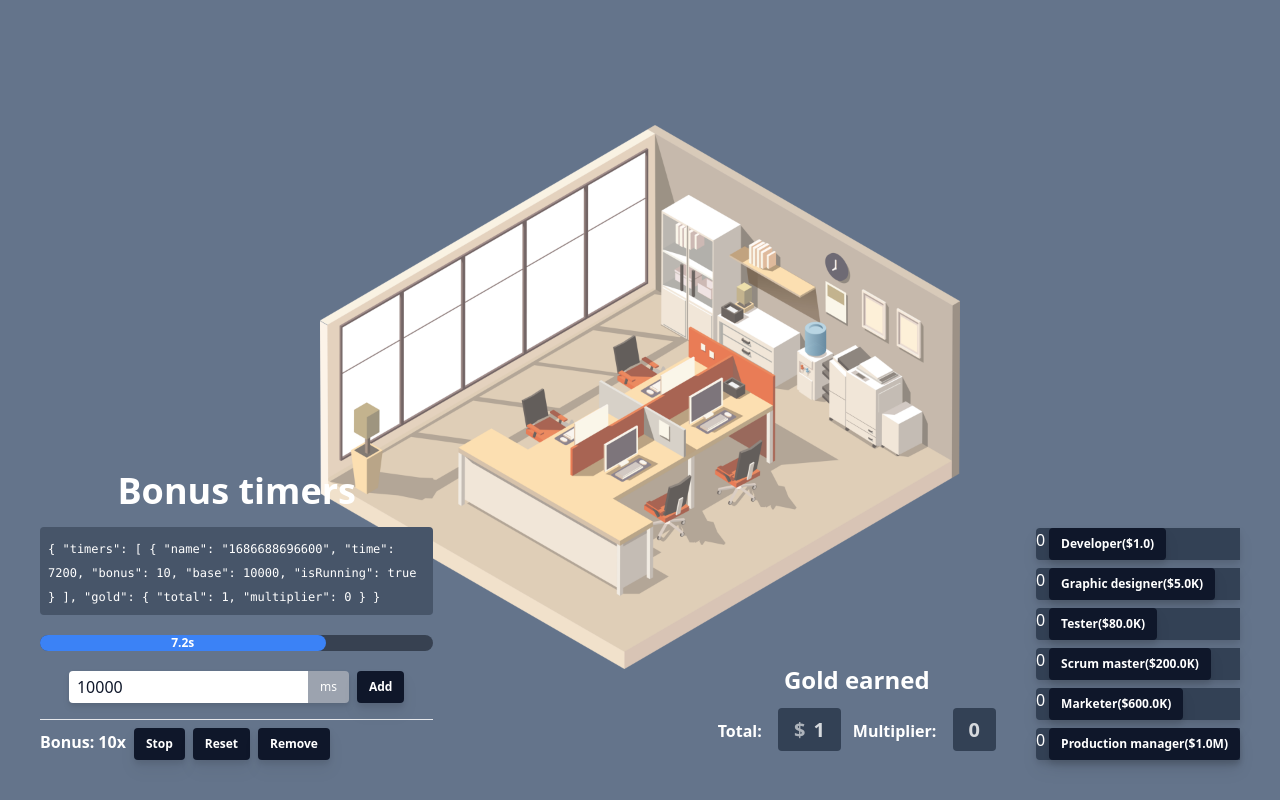
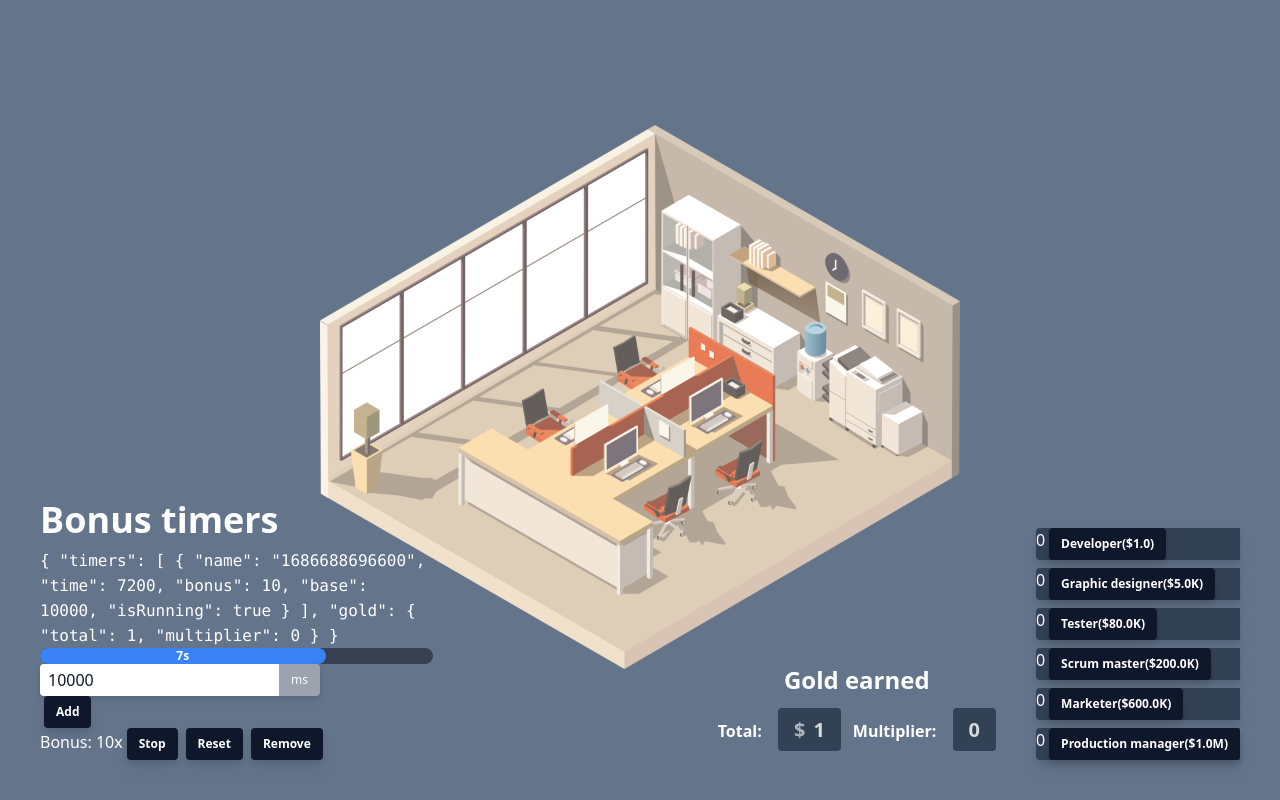
Before and after one commit to duquejo/react-ts-reduxtk-timers-project, a React (Vite) app: page / in a window 1280 px wide. Both pictures are taken after a click on the button "Add". Built offline with nearby package versions, Linux system fonts and the light colour scheme.

Commit message:
:recycle: General refactor

```diff
--- a/src/App.tsx
+++ b/src/App.tsx
@@ -1,23 +1,30 @@
 import React from 'react';
 import { Timers } from './app/components/hud/Timers';
 import { Gold } from './app/components/hud/Gold';
-import { Items } from './app/components/hud/Items';
 import { Agency } from './app/components/graphic/Agency';
+import { IPersonalState, selectTools } from './app/slices/tools';
+import { useAppSelector } from './app/hooks/hooks';
+import { Item } from './app/components/hud/Item';
 
 function App(): JSX.Element {
+	const tools = useAppSelector(selectTools);
+
 	return (
 		<div className="h-screen bg-slate-500 text-white p-10">
-			<div className="absolute top-1/2 left-1/2 transform -translate-x-1/2 -translate-y-1/2 right-0 z-10">
+			<div className="absolute top-1/2 left-1/2 transform -translate-x-1/2 -translate-y-1/2 right-0 z-20">
 				<Agency />
 			</div>
 			<div className="h-full flex items-end gap-5">
 				<div className="basis-1/3 z-20">
 					<Timers />
 				</div>
-				<div className="basis-2/3 flex items-end justify-end z-20">
+				<div className="basis-2/3 flex items-end justify-end">
 					<Gold />
 					<div className="flex flex-col gap-2 ml-10">
-						<Items />
+						{tools.length > 0 &&
+							tools.map((tool: IPersonalState, index: number) => (
+								<Item key={`employee-${index}`} index={index} {...tool} />
+							))}
 					</div>
 				</div>
 			</div>
--- a/src/app/components/graphic/Agency.tsx
+++ b/src/app/components/graphic/Agency.tsx
@@ -3,71 +3,46 @@ import { LazyLoadImage } from 'react-lazy-load-image-component';
 import 'react-lazy-load-image-component/src/effects/blur.css';
 
 import officeImg from '../../../assets/office_cubicle.png';
-import guyImg from '../../../assets/guy.gif';
-import guyImg2 from '../../../assets/guy2.gif';
 import { useAppSelector } from '../../hooks/hooks';
 import { IPersonalState, selectTools } from '../../slices/tools';
+import { activeEmployeesCheck } from '../../utils/progressUtils';
+import { Character } from './Character';
 
 export const Agency = () => {
 	const ppl = useAppSelector(selectTools);
-	const [showPpl, setShowPpl] = useState<Array<boolean>>(() => {
-		return new Array(ppl.length).fill(false);
-	});
+
+	const [showPpl, setShowPpl] = useState<boolean>(() =>
+		activeEmployeesCheck(ppl)
+	);
 
 	const handleOnLoad = () => {
 		console.log('Setted Placeholder');
-		const active = activePersonalIndexes();
+		handleShowPpl();
+	};
+
+	const handleShowPpl = () => {
+		const active = activeEmployeesCheck(ppl);
 		if (active !== showPpl) {
 			setShowPpl(active);
 		}
 	};
 
-	/**
-	 * @TODO refactorizar de modo que no utilice un array de mostrar sino que sea integrado con el state.
-	 * @TODO Cambiar nombre de tools por personal.
-	 */
-
-	const images = [
-		{
-			img: guyImg,
-			position: 'right-0',
-		},
-		{
-			img: guyImg2,
-			position: 'right-[35rem]',
-		},
-	];
-
 	useEffect(() => {
-		const active = activePersonalIndexes();
-		if (active !== showPpl) {
-			setShowPpl(active);
-		}
+		handleShowPpl();
 	}, [ppl]);
 
-	const activePersonalIndexes = (): Array<boolean> =>
-		ppl.map((p: IPersonalState) => p.quantity > 0);
-
 	return (
-		<div className="relative">
+		<div className="w-full h-full">
 			<LazyLoadImage
 				effect="blur"
 				src={officeImg}
 				alt="Office"
 				afterLoad={handleOnLoad}
 			/>
-			{showPpl.length &&
-				showPpl.map((p: boolean, i: number) => {
-					if (p === true) {
-						return (
-							<LazyLoadImage
-								key={i}
-								className={`absolute top-1/2 transform -translate-x-1/2 ${images[i].position}`}
-								src={images[i].img}
-								alt="Guy"
-								width={100}
-							/>
-						);
+			{showPpl &&
+				ppl.map((p: IPersonalState, i: number) => {
+					if (p.quantity > 0) {
+						return <Character key={`character-${i}`} {...p} role={p.name} />;
 					}
 					return;
 				})}
--- /dev/null
+++ b/src/app/components/graphic/Character.tsx
@@ -0,0 +1,51 @@
+import React, { FC } from 'react';
+import { LazyLoadImage } from 'react-lazy-load-image-component';
+
+import guyImg from '../../../assets/guy.gif';
+import guyImg2 from '../../../assets/guy2.gif';
+import { IPersonalState, ROLES } from '../../slices/tools';
+import { formatGold } from '../../utils/progressUtils';
+
+interface ICharacterProps extends IPersonalState {
+	role: ROLES;
+}
+
+interface ICharacterConfig {
+	image: string;
+	position: string;
+}
+
+type characterImgType = Record<string, ICharacterConfig>;
+
+const characterImgMapping: characterImgType = {
+	[ROLES.DEVELOPER]: {
+		image: guyImg,
+		position: 'top-64 right-4',
+	},
+	[ROLES.DESIGNER]: {
+		image: guyImg2,
+		position: 'top-52 left-40',
+	},
+};
+
+export const Character: FC<ICharacterProps> = ({
+	role,
+	quantity,
+	name,
+	cost,
+	profit,
+}: ICharacterProps) => {
+	const { image, position } = characterImgMapping[role];
+
+	return (
+		<div className={`character ${position}`}>
+			<LazyLoadImage className="peer" src={image} alt={name} width={100} />
+			<div className="character__info">
+				<span>Role: {name}</span>
+				<span>Quantity: {quantity}</span>
+				<span>Cost: ${formatGold(cost, true)}</span>
+				<span>Profit: ${profit}</span>
+			</div>
+		</div>
+	);
+};
--- a/src/app/components/hud/Bar.tsx
+++ b/src/app/components/hud/Bar.tsx
@@ -1,16 +1,12 @@
 import React, { FC } from 'react';
-import { useAppSelector } from '../../hooks/hooks';
-import { ITimerState, selectTimer } from '../../slices/timer';
+import { ITimerState } from '../../slices/timer';
 import { formatTime, progressBarCalculation } from '../../utils/progressUtils';
 
-export const Bar: FC = () => {
-	const timers = useAppSelector(selectTimer);
+type IBarProps = ITimerState;
+
+export const Bar: FC<IBarProps> = (timer) => {
 	return (
-		<>
-			{timers &&
-				timers.map((timer: ITimerState) => {
-					return (
-						<div key={timer.name} className="bar__block-outer">
+		<div className="bar__block-outer">
 			<div
 				className="bar__block-inner"
 				style={{ width: `${progressBarCalculation(timer)}%` }}
@@ -19,7 +15,4 @@ export const Bar: FC = () => {
 			</div>
 		</div>
 	);
-				})}
-		</>
-	);
 };
--- /dev/null
+++ b/src/app/components/hud/NewTimer.tsx
@@ -0,0 +1,45 @@
+import React, { ChangeEvent, FC, useState } from 'react';
+import { useAppDispatch } from '../../hooks/hooks';
+import { addTimer } from '../../slices/timer';
+
+export const NewTimer: FC = () => {
+	const defaultValue = 10000;
+	const dummyBonus = 10;
+
+	const [bonus, setBonus] = useState<number>(dummyBonus);
+	const [timeInput, setTimeInput] = useState<number>(defaultValue);
+
+	const dispatch = useAppDispatch();
+
+	const handleOnClickAdd = (name: string = Date.now().toString()) => {
+		setBonus((prev) => prev * dummyBonus);
+		dispatch(
+			addTimer({
+				name,
+				time: timeInput,
+				bonus,
+			})
+		);
+	};
+
+	const handleOnChange = (e: ChangeEvent<HTMLInputElement>): void => {
+		setTimeInput(parseInt(e.target.value));
+	};
+
+	return (
+		<>
+			<div className="input__container">
+				<input
+					type="text"
+					name="timer"
+					placeholder="New timer ms"
+					id="timer"
+					onChange={handleOnChange}
+					value={timeInput}
+				/>
+				<div className="caret">ms</div>
+			</div>
+			<button onClick={() => handleOnClickAdd()}>Add</button>
+		</>
+	);
+};
--- /dev/null
+++ b/src/app/components/hud/TimerControl.tsx
@@ -0,0 +1,49 @@
+import React, { FC } from 'react';
+import {
+	ITimerState,
+	deleteTimer,
+	resetTimer,
+	toggleTimer,
+} from '../../slices/timer';
+import { useAppDispatch } from '../../hooks/hooks';
+
+interface ITimerControl extends ITimerState {
+	index: number;
+}
+
+export const TimerControl: FC<ITimerControl> = ({
+	bonus,
+	isRunning,
+	index,
+	base: baseTime,
+}: ITimerControl) => {
+	const dispatch = useAppDispatch();
+
+	const handleOnClickToggle = (index: number) => {
+		dispatch(toggleTimer(index));
+	};
+
+	const handleOnClickDelete = (index: number) => {
+		dispatch(deleteTimer(index));
+	};
+
+	const handleOnClickReset = (time: number, index: number) => {
+		dispatch(
+			resetTimer({
+				time,
+				index,
+			})
+		);
+	};
+
+	return (
+		<li>
+			<span>Bonus: {bonus}x</span>
+			<button onClick={() => handleOnClickToggle(index)}>
+				{isRunning ? 'Stop' : 'Resume'}
+			</button>
+			<button onClick={() => handleOnClickReset(baseTime, index)}>Reset</button>
+			<button onClick={() => handleOnClickDelete(index)}>Remove</button>
+		</li>
+	);
+};
--- a/src/app/components/hud/Timers.tsx
+++ b/src/app/components/hud/Timers.tsx
@@ -1,111 +1,48 @@
-import React, { ChangeEvent, FC, useState } from 'react';
-import { useAppDispatch, useAppSelector } from '../../hooks/hooks';
-import {
-	ITimerState,
-	addTimer,
-	deleteTimer,
-	resetTimer,
-	selectTimer,
-	toggleTimer,
-} from '../../slices/timer';
+import React, { FC } from 'react';
+import { useAppSelector } from '../../hooks/hooks';
+import { ITimerState, selectTimer } from '../../slices/timer';
 import { Bar } from './Bar';
 import { selectGold } from '../../slices/gold';
+import { NewTimer } from './NewTimer';
+import { TimerControl } from './TimerControl';
 
 export const Timers: FC = () => {
-	const defaultValue = 10000;
-	const [timeInput, setTimeInput] = useState<number>(defaultValue);
-
 	const timers = useAppSelector(selectTimer);
 	const gold = useAppSelector(selectGold);
 
-	const dispatch = useAppDispatch();
-
-	const dummyBonus = 10;
-
-	const [bonus, setBonus] = useState<number>(dummyBonus);
-
-	const handleOnClickAdd = (name: string = Date.now().toString()) => {
-		setBonus((prev) => prev * dummyBonus);
-		dispatch(
-			addTimer({
-				name,
-				time: timeInput,
-				bonus,
-			})
-		);
-	};
-
-	const handleOnClickToggle = (index: number) => {
-		dispatch(toggleTimer(index));
-	};
-
-	const handleOnClickDelete = (index: number) => {
-		dispatch(deleteTimer(index));
-	};
-
-	const handleOnClickReset = (time: number = defaultValue, index: number) => {
-		dispatch(
-			resetTimer({
-				time,
-				index,
-			})
-		);
-	};
-
-	const handleOnChange = (e: ChangeEvent<HTMLInputElement>): void => {
-		setTimeInput(parseInt(e.target.value));
-	};
-
 	return (
-		<>
+		<div className="timers">
 			<h1 className="timers__title">Bonus timers</h1>
-			<div className="timers__block">
 			{timers.length > 0 && (
 				<div className="timers__debugger">
 					<code>{JSON.stringify({ timers, gold }, null, 4)}</code>
 				</div>
 			)}
 			<div className="timers__current-timers-bar">
-					<Bar />
+				{timers.length > 0 &&
+					timers.map((timer: ITimerState) => (
+						<Bar key={`timer-${timer.name}`} {...timer} />
+					))}
 			</div>
+			{/* Just for debugging */}
 			<div className="timers__new-timer">
-					<div className="input__container">
-						<input
-							type="text"
-							name="timer"
-							placeholder="New timer ms"
-							id="timer"
-							onChange={handleOnChange}
-							value={timeInput}
-						/>
-						<div className="caret">ms</div>
-					</div>
-					<button onClick={() => handleOnClickAdd()}>Add</button>
+				<NewTimer />
 			</div>
 			<div className="timers__current-timers-control">
+				{timers.length > 0 && (
 					<ul>
-						{timers.length > 0 &&
-							timers.map((timer: ITimerState, index: number) => {
+						{timers.map((timer: ITimerState, index: number) => {
 							return (
-									<li key={`counter-${index}`}>
-										<span>Bonus: {timer.bonus}x</span>
-										<button onClick={() => handleOnClickToggle(index)}>
-											{timer.isRunning ? 'Stop' : 'Resume'}
-										</button>
-										<button
-											onClick={() => handleOnClickReset(timer.base, index)}
-										>
-											Reset
-										</button>
-										<button onClick={() => handleOnClickDelete(index)}>
-											Remove
-										</button>
-									</li>
+								<TimerControl
+									key={`counter-${index}`}
+									index={index}
+									{...timer}
+								/>
 							);
 						})}
 					</ul>
+				)}
 			</div>
 		</div>
-		</>
 	);
 };
--- a/src/app/utils/progressUtils.ts
+++ b/src/app/utils/progressUtils.ts
@@ -1,13 +1,22 @@
 import { ITimerState } from '../slices/timer';
+import { IPersonalState } from '../slices/tools';
 
 export const progressBarCalculation = ({ time, base }: ITimerState): number => {
 	return base > 0 ? (time * 100) / base : 0;
 };
 
-export const formatTime = (time: number): string => {
-	const ms = Math.round(time / 100) % 10;
-	const secs = Math.floor(time / 1000) % 60;
-	return `${secs}.${ms}s`;
+export const formatTime = (ms: number) => {
+	if (ms < 0) ms = -ms;
+	const time = {
+		d: Math.floor(ms / 86400000),
+		h: Math.floor(ms / 3600000) % 24,
+		m: Math.floor(ms / 60000) % 60,
+		s: Math.floor(ms / 1000) % 60,
+	};
+	return Object.entries(time)
+		.filter((val) => val[1] !== 0)
+		.map((val) => val[1] + '' + val[0])
+		.join('');
 };
 
 interface IFormatGold {
@@ -36,3 +45,7 @@ export const formatGold = (number: number, precisionForce = false): string => {
 	}
 	return number.toString();
 };
+
+export const activeEmployeesCheck = (
+	employees: Array<IPersonalState>
+): boolean => employees.some((p: IPersonalState) => p.quantity > 0);
--- a/src/index.css
+++ b/src/index.css
@@ -1,6 +1,4 @@
 @tailwind base;
-@tailwind components;
-@tailwind utilities;
 
 @layer base {
 	h1 {
@@ -14,14 +12,18 @@
 	}
 }
 
+@tailwind components;
+
 @layer components {
 	/** Gold **/
 	.gold__span {
 		@apply rounded font-bold px-4 py-2 bg-slate-700 text-xl mx-3 last:mr-0 text-white/80 first:before:content-['$'] first:before:mr-2 first:before:text-white/60;
 	}
-
 	.gold__block {
 		@apply block mt-5 text-base;
+	}
+	.gold__title {
+		@apply mb-4 text-center font-semibold;
 	}
 
 	/** Item **/
@@ -40,16 +42,12 @@
 	}
 
 	/** Timers **/
-	.timers__title,
-	.gold__title {
+	.timers {
+		@apply mx-auto;
+		&__title {
 			@apply mb-4 text-center font-semibold;
 		}
-
-	.timers__block {
-		@apply mx-auto;
-	}
-
-	.timers__new-timer {
+		&__new-timer {
 			@apply flex flex-row justify-center;
 			button {
 				@apply ml-2;
@@ -64,24 +62,22 @@
 				}
 			}
 		}
-
-	.timers__current-timers-bar {
+		&__current-timers-bar {
 			@apply my-5;
 		}
-
-	.timers__current-timers-control {
+		&__current-timers-control {
 			> ul li {
-			@apply first:mt-4 my-2 last:mb-0 pt-2 border-t;
+				@apply first:mt-4 my-2 last:mb-0 pt-2 border-t flex items-center justify-center;
 				span {
 					@apply mr-1 text-base font-semibold;
 				}
 			}
 		}
-
-	.timers__debugger {
+		&__debugger {
 			@apply bg-slate-600 rounded p-2;
 			code {
-			@apply text-xs;
+				@apply text-[0.6rem];
+			}
 		}
 	}
 
@@ -93,4 +89,17 @@
 	.bar__block-inner {
 		@apply bg-blue-500 text-xs font-bold text-center p-0.5 leading-none rounded-full transition-all whitespace-nowrap;
 	}
+
+	/** Character **/
+	.character {
+		@apply absolute transform -translate-x-1/2 z-20 flex cursor-pointer transition-opacity duration-200;
+		&__info {
+			@apply bg-slate-900 p-3 rounded drop-shadow invisible transition-opacity opacity-0 peer-hover:opacity-100 peer-hover:visible text-xs z-30 w-full absolute -left-0 -top-2 -translate-y-full after:content-[''] after:absolute after:left-1/2 after:top-[100%] after:-translate-x-1/2 after:border-8 after:border-x-transparent after:border-b-transparent after:border-t-gray-900;
+			span {
+				@apply block;
 			}
+		}
+	}
+}
+
+@tailwind utilities;
```
Also changed, not shown: src/app/components/hud/Items.tsx (deleted, +0 -17 lines), src/app/slices/tools.ts (+18 -8 lines), src/assets/guy2.gif. Lines whose indentation alone changed are shown as unchanged.
